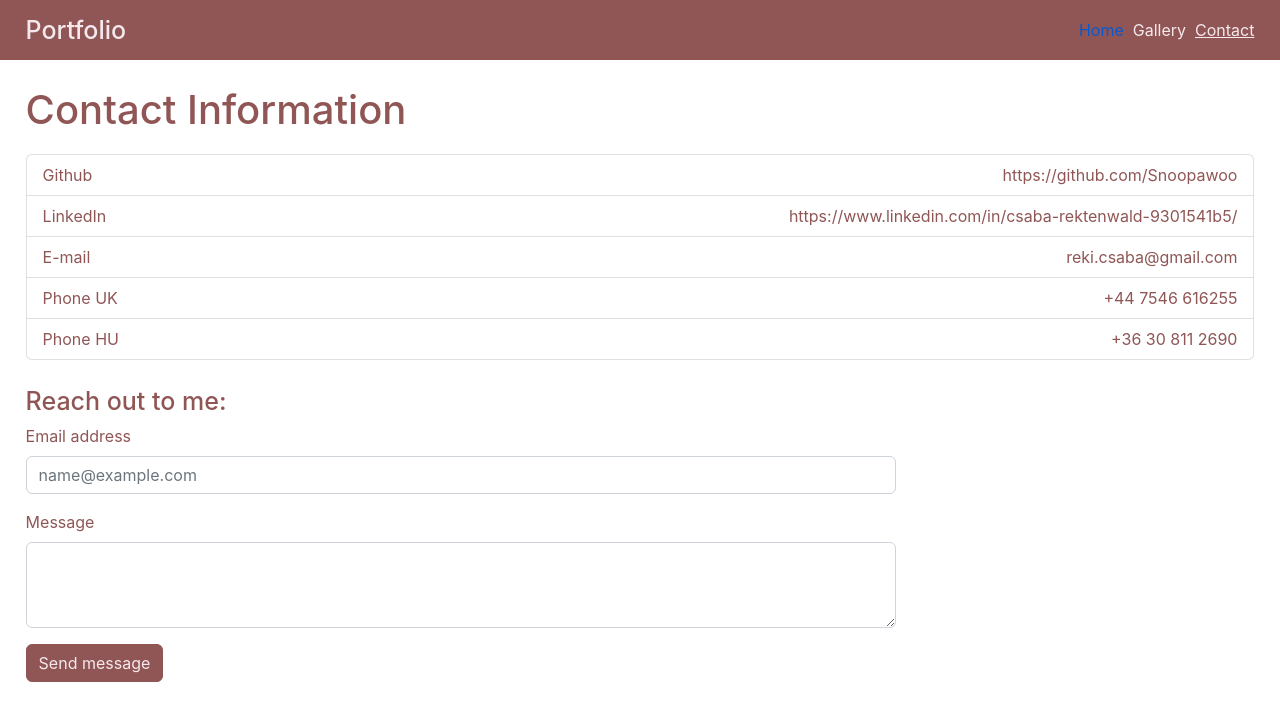
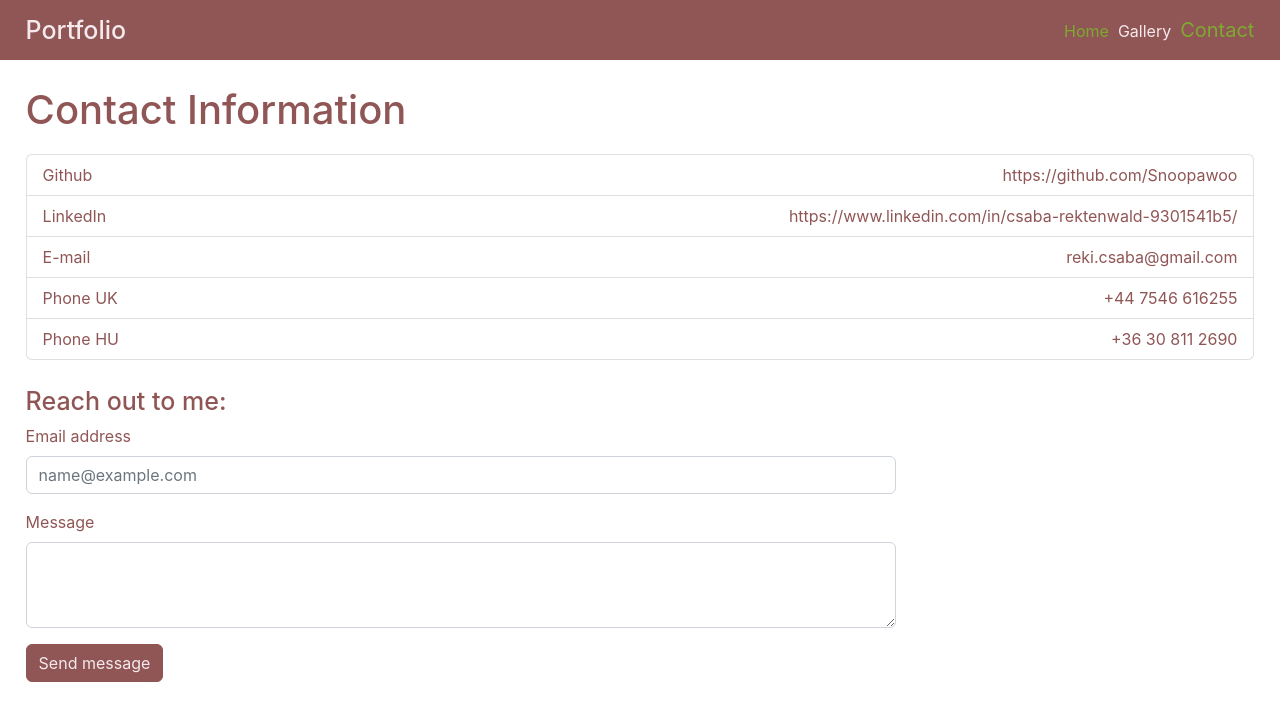
Before and after one commit to Snoopawoo/React_Portfolio, a React (Create React App) app in the folder react_portfolio/: page /Contact in a window 1280 px wide. In both pictures the pointer is over the link "Home". Shown: the top 720 px of the page. Built offline with nearby package versions, Linux system fonts and the light colour scheme.

Commit message:
styles some aspects of the site

```diff
--- a/react_portfolio/src/index.css
+++ b/react_portfolio/src/index.css
@@ -53,7 +53,12 @@ a:not(:last-child) {
 }
 
 a.active {
-  text-decoration: underline;
+  color: #7ea931;
+  font-size: 20px;
+}
+
+a:hover {
+  color: #7ea931;
 }
 
 home h1{
@@ -207,6 +212,10 @@ color: #905655;
   color: #905655;
 }
 
+.list-group-item a:hover {
+  color: #7ea931;
+}
+
 .list-group-item p {
   padding: 0;
   margin: 0;
```
